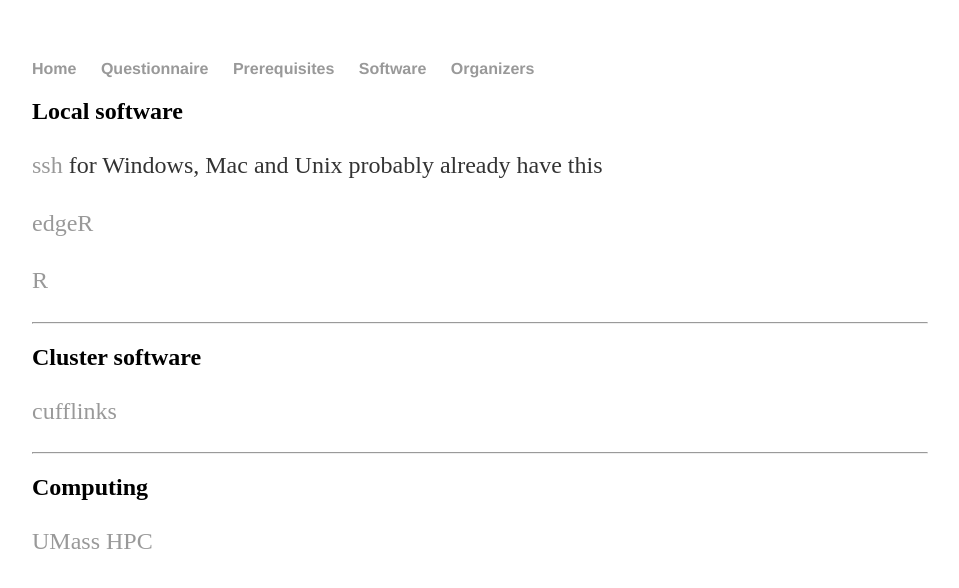
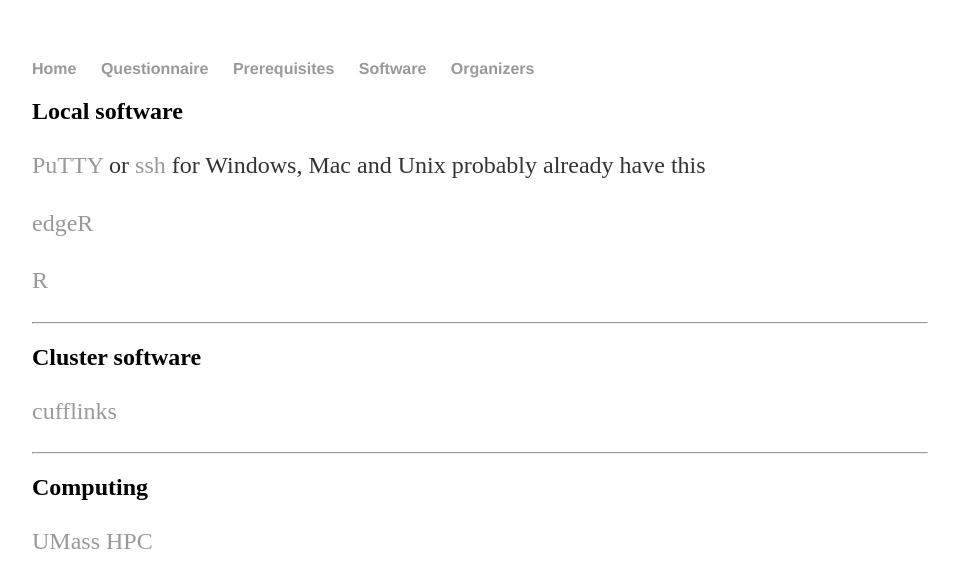
Before and after one commit to knausb/RNA_Seq_Workshop, a Jekyll site: the page built from software/index.md, in a window 1280 px wide. Shown: the top 588 px of the page, without its empty margins (160-1119 px from the left). Built offline with Jekyll 4.4.1, drawn with Linux system fonts in a browser that asks for light colours.

Commit message:
Update index.md

```diff
--- a/software/index.md
+++ b/software/index.md
@@ -5,7 +5,10 @@ layout: default
 
 ## Local software
 
-[ssh](http://www.openssh.com/) for Windows, Mac and Unix probably already have this
+
+[PuTTY](http://www.putty.org/) or
+[ssh](http://www.openssh.com/)
+for Windows, Mac and Unix probably already have this
 
 [edgeR](http://master.bioconductor.org/packages/release/bioc/html/edgeR.html "edgeR")
 
```
